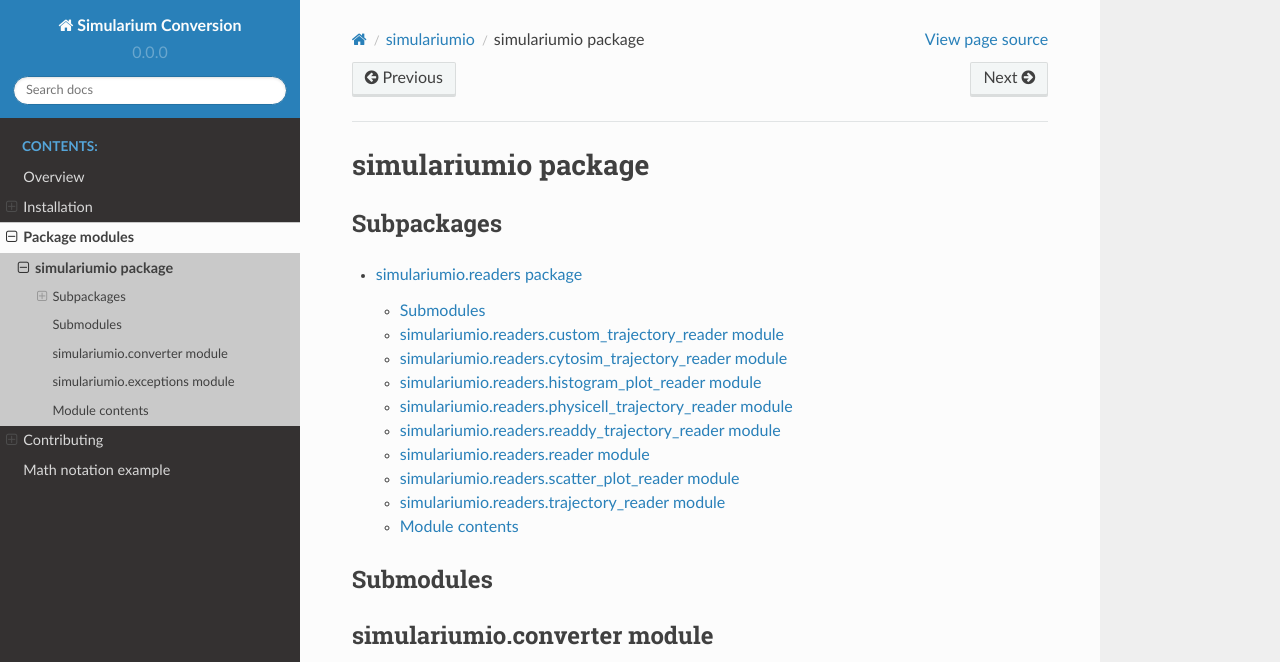
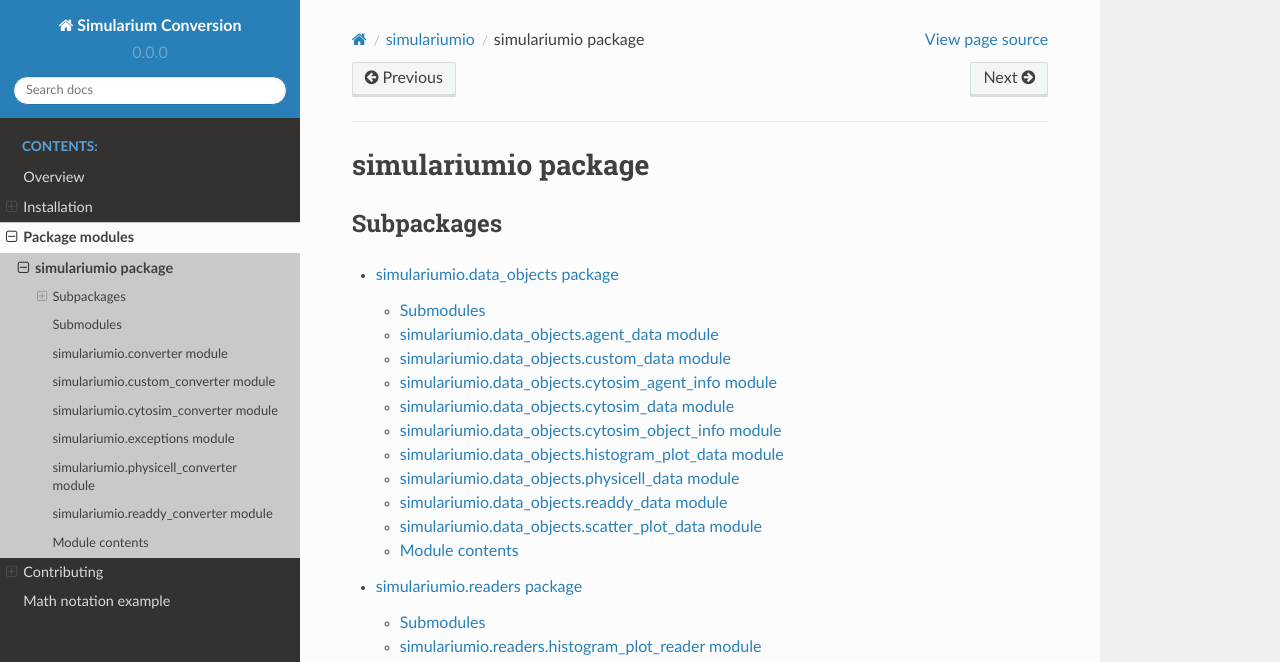
Before and after one commit to simularium/simulariumio, a Sphinx documentation site: the page built from docs/simulariumio.rst, in a window 1280 px wide and 1400 px high. Shown: the top 662 px of the window. Built offline with Sphinx 7.4.7 and the Read the Docs theme 2.0.0, drawn with Linux system fonts in a browser that asks for light colours; some of the changed text lies outside the part shown.

Commit message:
made docs

```diff
--- /dev/null
+++ b/docs/simulariumio.data_objects.rst
@@ -0,0 +1,86 @@
+simulariumio.data\_objects package
+==================================
+
+Submodules
+----------
+
+simulariumio.data\_objects.agent\_data module
+---------------------------------------------
+
+.. automodule:: simulariumio.data_objects.agent_data
+   :members:
+   :undoc-members:
+   :show-inheritance:
+
+simulariumio.data\_objects.custom\_data module
+----------------------------------------------
+
+.. automodule:: simulariumio.data_objects.custom_data
+   :members:
+   :undoc-members:
+   :show-inheritance:
+
+simulariumio.data\_objects.cytosim\_agent\_info module
+------------------------------------------------------
+
+.. automodule:: simulariumio.data_objects.cytosim_agent_info
+   :members:
+   :undoc-members:
+   :show-inheritance:
+
+simulariumio.data\_objects.cytosim\_data module
+-----------------------------------------------
+
+.. automodule:: simulariumio.data_objects.cytosim_data
+   :members:
+   :undoc-members:
+   :show-inheritance:
+
+simulariumio.data\_objects.cytosim\_object\_info module
+-------------------------------------------------------
+
+.. automodule:: simulariumio.data_objects.cytosim_object_info
+   :members:
+   :undoc-members:
+   :show-inheritance:
+
+simulariumio.data\_objects.histogram\_plot\_data module
+-------------------------------------------------------
+
+.. automodule:: simulariumio.data_objects.histogram_plot_data
+   :members:
+   :undoc-members:
+   :show-inheritance:
+
+simulariumio.data\_objects.physicell\_data module
+-------------------------------------------------
+
+.. automodule:: simulariumio.data_objects.physicell_data
+   :members:
+   :undoc-members:
+   :show-inheritance:
+
+simulariumio.data\_objects.readdy\_data module
+----------------------------------------------
+
+.. automodule:: simulariumio.data_objects.readdy_data
+   :members:
+   :undoc-members:
+   :show-inheritance:
+
+simulariumio.data\_objects.scatter\_plot\_data module
+-----------------------------------------------------
+
+.. automodule:: simulariumio.data_objects.scatter_plot_data
+   :members:
+   :undoc-members:
+   :show-inheritance:
+
+
+Module contents
+---------------
+
+.. automodule:: simulariumio.data_objects
+   :members:
+   :undoc-members:
+   :show-inheritance:
--- a/docs/simulariumio.readers.rst
+++ b/docs/simulariumio.readers.rst
@@ -3,22 +3,6 @@ simulariumio.readers package
 
 Submodules
 ----------
-
-simulariumio.readers.custom\_trajectory\_reader module
-------------------------------------------------------
-
-.. automodule:: simulariumio.readers.custom_trajectory_reader
-   :members:
-   :undoc-members:
-   :show-inheritance:
-
-simulariumio.readers.cytosim\_trajectory\_reader module
--------------------------------------------------------
-
-.. automodule:: simulariumio.readers.cytosim_trajectory_reader
-   :members:
-   :undoc-members:
-   :show-inheritance:
 
 simulariumio.readers.histogram\_plot\_reader module
 ---------------------------------------------------
@@ -28,26 +12,10 @@ simulariumio.readers.histogram\_plot\_reader module
    :undoc-members:
    :show-inheritance:
 
-simulariumio.readers.physicell\_trajectory\_reader module
----------------------------------------------------------
+simulariumio.readers.plot\_reader module
+----------------------------------------
 
-.. automodule:: simulariumio.readers.physicell_trajectory_reader
-   :members:
-   :undoc-members:
-   :show-inheritance:
-
-simulariumio.readers.readdy\_trajectory\_reader module
-------------------------------------------------------
-
-.. automodule:: simulariumio.readers.readdy_trajectory_reader
-   :members:
-   :undoc-members:
-   :show-inheritance:
-
-simulariumio.readers.reader module
-----------------------------------
-
-.. automodule:: simulariumio.readers.reader
+.. automodule:: simulariumio.readers.plot_reader
    :members:
    :undoc-members:
    :show-inheritance:
@@ -60,14 +28,6 @@ simulariumio.readers.scatter\_plot\_reader module
    :undoc-members:
    :show-inheritance:
 
-simulariumio.readers.trajectory\_reader module
-----------------------------------------------
-
-.. automodule:: simulariumio.readers.trajectory_reader
-   :members:
-   :undoc-members:
-   :show-inheritance:
-
 
 Module contents
 ---------------
--- a/docs/simulariumio.rst
+++ b/docs/simulariumio.rst
@@ -6,6 +6,7 @@ Subpackages
 
 .. toctree::
 
+   simulariumio.data_objects
    simulariumio.readers
 
 Submodules
@@ -19,10 +20,42 @@ simulariumio.converter module
    :undoc-members:
    :show-inheritance:
 
+simulariumio.custom\_converter module
+-------------------------------------
+
+.. automodule:: simulariumio.custom_converter
+   :members:
+   :undoc-members:
+   :show-inheritance:
+
+simulariumio.cytosim\_converter module
+--------------------------------------
+
+.. automodule:: simulariumio.cytosim_converter
+   :members:
+   :undoc-members:
+   :show-inheritance:
+
 simulariumio.exceptions module
 ------------------------------
 
 .. automodule:: simulariumio.exceptions
+   :members:
+   :undoc-members:
+   :show-inheritance:
+
+simulariumio.physicell\_converter module
+----------------------------------------
+
+.. automodule:: simulariumio.physicell_converter
+   :members:
+   :undoc-members:
+   :show-inheritance:
+
+simulariumio.readdy\_converter module
+-------------------------------------
+
+.. automodule:: simulariumio.readdy_converter
    :members:
    :undoc-members:
    :show-inheritance:
--- a/simulariumio/__init__.py
+++ b/simulariumio/__init__.py
@@ -27,5 +27,5 @@ from .data_objects import (
     ReaddyData,
     PhysicellData,
     ScatterPlotData,
-    HistogramPlotData
+    HistogramPlotData,
 )  # noqa: F401
```
Also changed, not shown: 3 other files.
